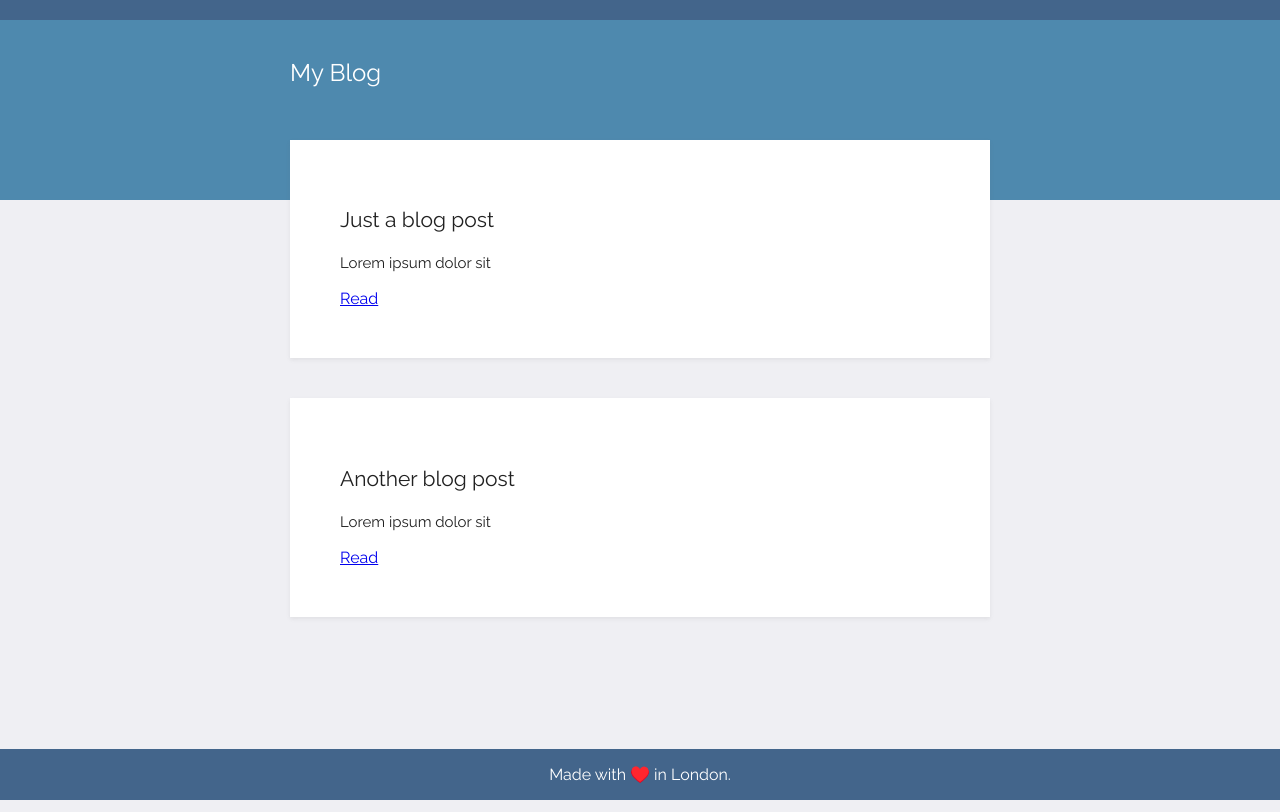
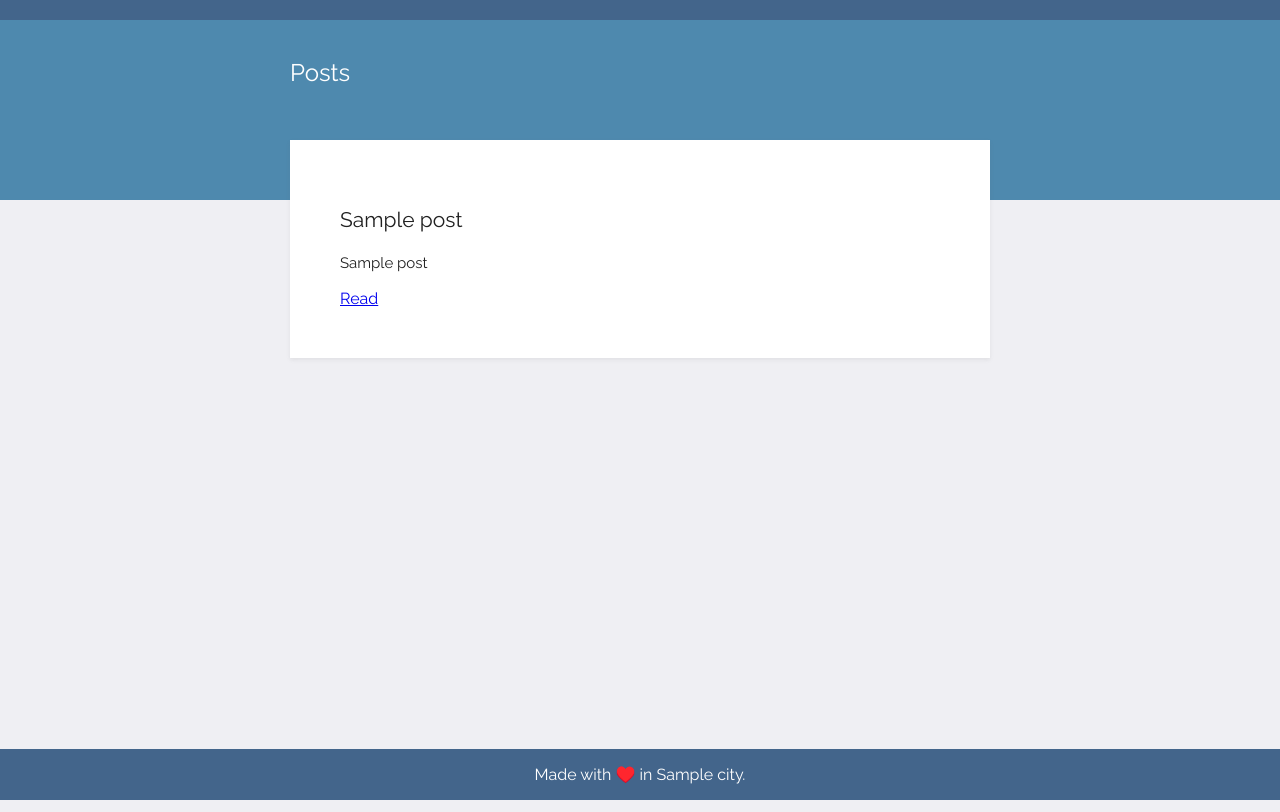
Before and after one commit to Fernandesfelipe1989/100-days-of-code, a Flask app: template blog-templating/templates/index.html in a window 1280 px wide. Run offline with Flask 2, Linux system fonts and the light colour scheme; the template is opened without the code that fills it: most values are stand-ins (such as "Sample title", 1, 10 or a date in 2020).

Commit message:
Create the post flow.

```diff
--- a/blog-templating/templates/index.html
+++ b/blog-templating/templates/index.html
@@ -9,25 +9,20 @@
 <body>
 <div class="wrapper">
     <div class="top">
-        <div class="title"><h1>My Blog</h1></div>
+        <div class="title"><h1>Posts</h1></div>
     </div>
+    {% for post in all_post %}
     <div class="content">
         <div class="card">
-            <h2>Just a blog post</h2>
-            <p class="text">Lorem ipsum dolor sit </p>
-            <a href="#">Read</a>
+            <h2>{{ post.title }}</h2>
+            <p class="text">{{ post.subtitle }}</p>
+            <a href="{{ url_for('get_post', id=post.id)}}">Read</a>
         </div>
     </div>
-    <div class="content">
-        <div class="card">
-            <h2>Another blog post</h2>
-            <p class="text">Lorem ipsum dolor sit </p>
-            <a href="#">Read</a>
-        </div>
-    </div>
+    {% endfor %}
 </div>
 </body>
 <footer>
-    <p>Made with ♥️ in London.</p>
+    <p>Made with ♥️ in {{ city }}.</p>
 </footer>
 </html>
```
Also changed, not shown: blog-templating/main.py (+13 -1 lines), blog-templating/post.py (+16 -1 lines), blog-templating/templates/post.html (+4 -4 lines).
